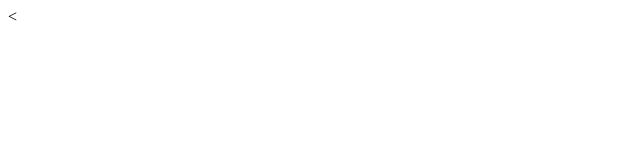
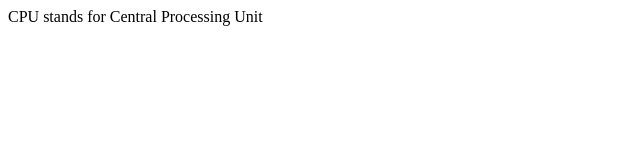
Before and after one commit to iamneo-production/edafcabdecebcdaadaeccdfffebaeceaec, a website: page public/index.html in a window 1280 px wide. Shown: the whole page, without its empty margins (0-640 px from the left). Drawn offline with Linux system fonts and the light colour scheme.

Commit message:
Backup Commit

```diff
--- a/public/index.html
+++ b/public/index.html
@@ -1 +1,10 @@
-<
+<html>
+    <head>
+        <title>CPU</title>
+    </head>
+    <body>
+        <p>
+            CPU stands for Central Processing Unit
+        </p>
+    </body>
+</html>
```
